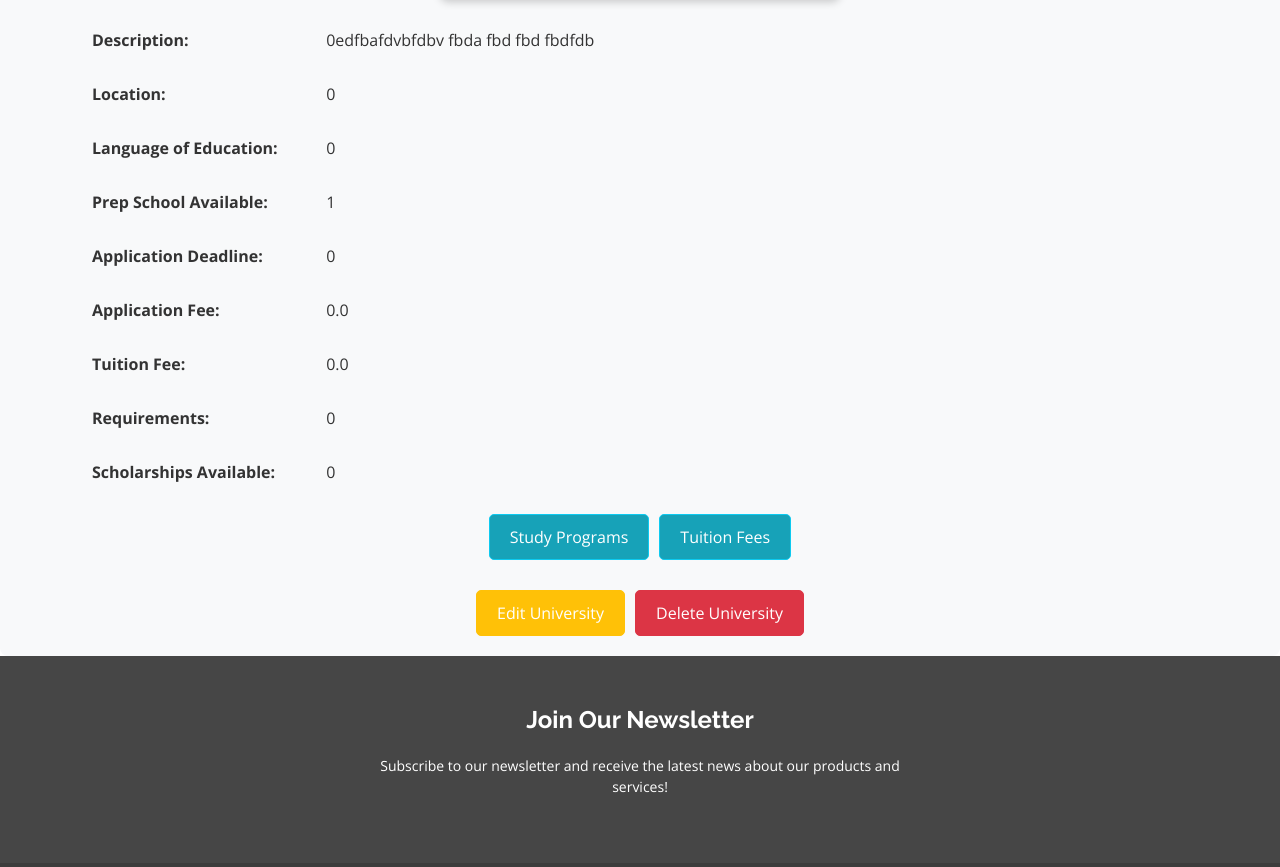
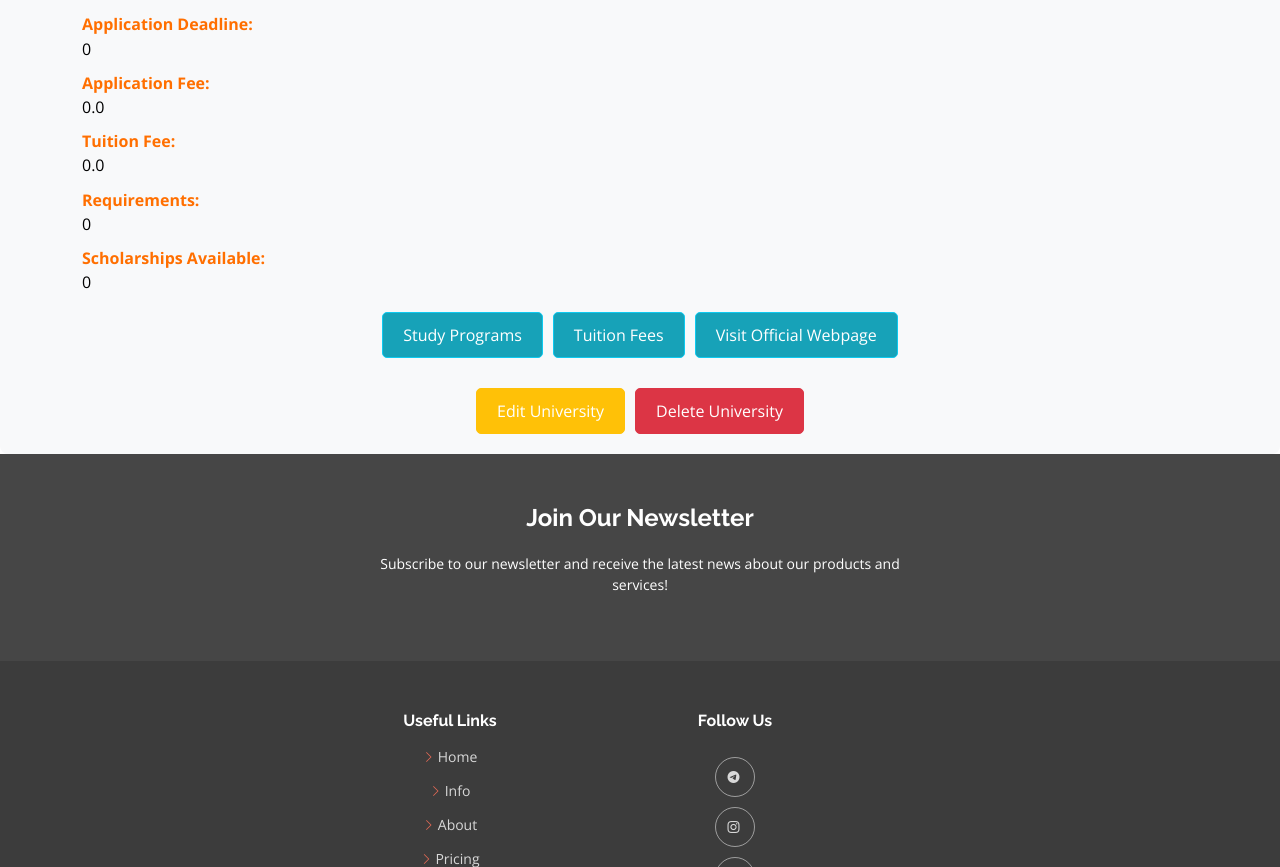
Before and after one commit to 1abykeev/grants-website, a Flask app: page /university/1 in a window 1280 px wide. Shown: the part 507-1374 px from the top of the page. Run offline with Flask 3, Linux system fonts and the light colour scheme; data comes from the database, SQL or seed files in the repository; both versions use the stored data as it was after the commit; some libraries are stand-ins or nearby versions.

Commit message:
Adding Unis is ready

```diff
--- a/main.py
+++ b/main.py
@@ -11,6 +11,11 @@ from flask_login import LoginManager, login_user, current_user, logout_user
 from functools import wraps
 from flask import abort
 from database import db, User, Base, University
+from markupsafe import Markup
+
+import bleach
+
+
 
 app = Flask(__name__)
 
@@ -48,6 +53,21 @@ def login_required(f):
             return abort(403)  # Forbidden
         return f(*args, **kwargs)
     return decorated_function
+
+
+
+
+
+
+
+
+# Define the custom nl2br filter
+@app.template_filter('nl2br')
+def nl2br_filter(value):
+    return Markup(value.replace("\n", "<br>"))
+
+
+
 
 
 @app.route('/register', methods=["GET", "POST"])
@@ -203,11 +223,15 @@ def add_university_page():
 def add_university():
     form = AddUniversityForm()
     if form.validate_on_submit():
+
+        # Sanitize the description input to allow only safe HTML tags
+        sanitized_description = bleach.clean(form.uni_desc.data, tags=['strong', 'em', 'u', 'p', 'b', 'i'], attributes={})
+
         new_uni = University(
             name=form.uni_name.data,
             logo_url=form.uni_logo.data,
             picture_url=form.uni_picture.data,
-            description=form.uni_desc.data,
+            description=sanitized_description,
             uni_off_page_url=form.uni_official_page_link.data,
             location=form.uni_location.data,
             language_of_education=form.language_of_education.data,
--- a/templates/universities.html
+++ b/templates/universities.html
@@ -24,7 +24,7 @@
                                 </div>
                                 <div class="university-info ml-4">
                                     <h2 class="university-name">{{ uni.name }}</h2>
-                                    <p class="university-description">{{ uni.description[:100] }}...</p>
+                                    <p class="university-description">{{ uni.description[:100] | nl2br | safe  }}...</p>
                                 </div>
                             </div>
                         </a>
--- a/templates/university_details.html
+++ b/templates/university_details.html
@@ -1,14 +1,17 @@
 
 
+
+
+<!-- templates/university_details.html -->
 {% include "header.html" %}
 
 <main class="main">
     <section class="section university-detail-section">
         <div class="container">
             <h1>{{ university.name }}</h1>
-            <img src="{{ url_for('static', filename=university.picture_url) }}" alt="{{ university.name }}" class="uni-picture">
 
-            <p><strong>Description:</strong> {{ university.description }}</p>
+
+            <p><strong>Description:</strong> {{ university.description | nl2br }}</p>
             <p><strong>Location:</strong> {{ university.location }}</p>
             <p><strong>Language of Education:</strong> {{ university.language_of_education }}</p>
             <p><strong>Prep School Available:</strong> {{ university.prep_school }}</p>
@@ -22,6 +25,7 @@
             <div class="links-section">
                 <a href="{{ university.study_programs_link }}" target="_blank" class="btn btn-info">Study Programs</a>
                 <a href="{{ university.tuition_fee_link }}" target="_blank" class="btn btn-info">Tuition Fees</a>
+                <a href="{{ university.uni_off_page_url }}" target="_blank" class="btn btn-info">Visit Official Webpage</a>
             </div>
 
             <!-- Buttons to Edit and Delete University -->
@@ -38,6 +42,10 @@
 {% include "footer.html" %}
 
 <style>
+
+    .p-desc {
+        text-align: center;
+    }
     .university-detail-section {
         padding: 20px;
         background-color: #f8f9fa;
@@ -45,23 +53,22 @@
     }
     .university-detail-section h1 {
         text-align: center;
-        margin-bottom: 20px;
-        color: #007bff;
+        color: black;
+        font-weight: 700
     }
+
     .uni-picture {
         display: block;
         margin: 0 auto 20px;
-        max-width: 100%;
-        height: auto;
+        max-width: 95%;
+        height: 500px;
         border-radius: 8px;
         box-shadow: 0px 4px 8px rgba(0, 0, 0, 0.2);
     }
-    .university-detail-section p {
-        font-size: 16px;
-        color: #333;
-        line-height: 1.5;
-        margin-bottom: 10px;
-    }
+
+
+
+
     .links-section {
         margin-top: 20px;
         display: flex;
@@ -92,16 +99,18 @@
 
     /* Custom CSS to ensure prep school and scholarship fields are the same size as other fields */
     .university-detail-section p {
-        display: block;
-        width: 100%;
-        padding: 10px;
-        border-radius: 5px;
+        display: flex;
+        flex-direction: column; /* Place content on separate lines */
+        margin-bottom: 15px; /* Reduce the spacing between lines */
         font-size: 16px;
+        line-height: 1.2; /* Adjust line height for tighter spacing */
+        color: black;
     }
 
     .university-detail-section p strong {
-        display: inline-block;
-        width: 230px;
+        color: #ff6f00;
         font-weight: bold;
+        margin-bottom: 5px;
     }
+
 </style>
```
Also changed, not shown: forms.py (+9 -7 lines), instance/global_grants.db.
